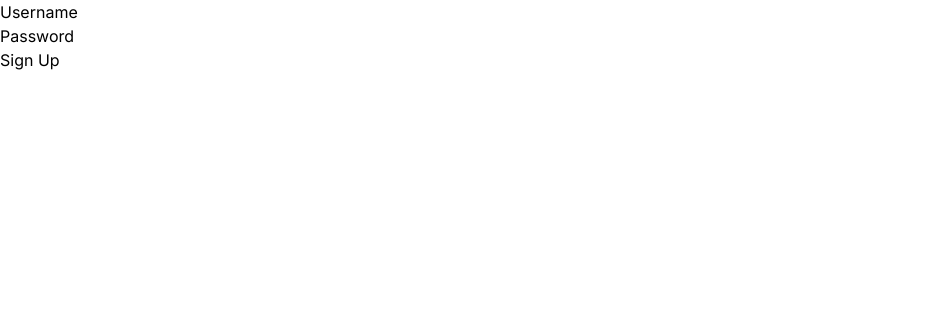
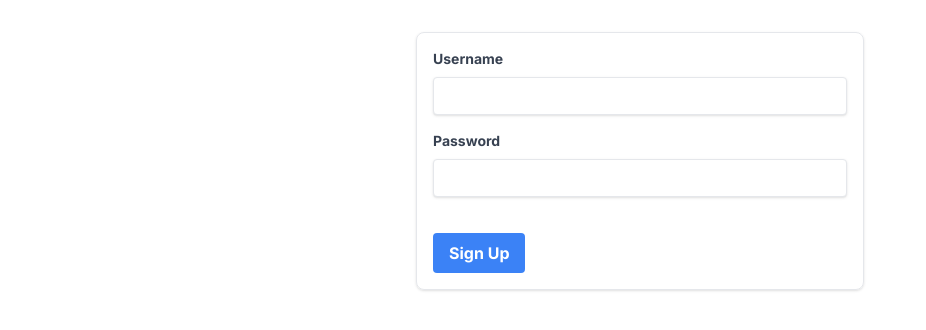
Before and after one commit to NPBouchard/my-planner-app-glo-3202-deploy, a Next.js app: page /pages/login in a window 1280 px wide. Shown: the top 330 px of the page, without its empty margins (0-926 px from the left). Built offline with nearby package versions, Linux system fonts and the light colour scheme.

Commit message:
added style

```diff
--- a/app/pages/login/page.tsx
+++ b/app/pages/login/page.tsx
@@ -12,28 +12,32 @@ const SignUp = () => {
   };
 
   return (
-    <form onSubmit={handleSubmit}>
-      <div>
-        <label htmlFor="username">Username</label>
+    <form onSubmit={handleSubmit} className="max-w-md mx-auto my-8 p-4 border rounded-lg shadow">
+      <div className="mb-4">
+        <label htmlFor="username" className="block text-gray-700 text-sm font-bold mb-2">Username</label>
         <input
           id="username"
           type="text"
           value={username}
           onChange={(e) => setUsername(e.target.value)}
           required
+          className="shadow appearance-none border rounded w-full py-2 px-3 text-gray-700 leading-tight focus:outline-none focus:shadow-outline"
         />
       </div>
-      <div>
-        <label htmlFor="password">Password</label>
+      <div className="mb-6">
+        <label htmlFor="password" className="block text-gray-700 text-sm font-bold mb-2">Password</label>
         <input
           id="password"
           type="password"
           value={password}
           onChange={(e) => setPassword(e.target.value)}
           required
+          className="shadow appearance-none border rounded w-full py-2 px-3 text-gray-700 mb-3 leading-tight focus:outline-none focus:shadow-outline"
         />
       </div>
-      <button type="submit">Sign Up</button>
+      <button type="submit" className="bg-blue-500 hover:bg-blue-700 text-white font-bold py-2 px-4 rounded focus:outline-none focus:shadow-outline">
+        Sign Up
+      </button>
     </form>
   );
 };
```
